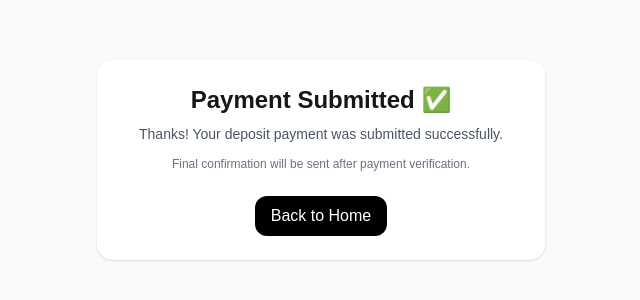
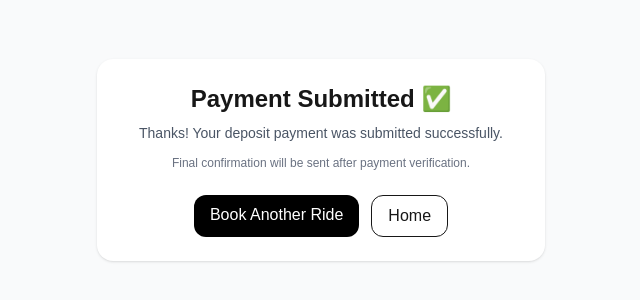
Before and after one commit to Nippie800/luxeboat-os, a Next.js app: page /payment/success in a window 1280 px wide. Shown: the part 240-540 px from the top of the page, without its empty margins (319-959 px from the left). Built offline with nearby package versions, Linux system fonts and the light colour scheme.

Commit message:
fix: suspense wrapper for useSearchParams on payment pages

```diff
--- a/src/app/payment/success/page.tsx
+++ b/src/app/payment/success/page.tsx
@@ -1,19 +1,19 @@
-"use client";
-
 import Link from "next/link";
-import { Suspense } from "react";
-import { useSearchParams } from "next/navigation";
 
 export const dynamic = "force-dynamic";
 
-function SuccessContent() {
-  const params = useSearchParams();
-  const bookingId = params.get("bookingId");
+export default function PaymentSuccessPage({
+  searchParams,
+}: {
+  searchParams: { bookingId?: string };
+}) {
+  const bookingId = searchParams.bookingId;
 
   return (
     <div className="min-h-screen bg-gray-50 flex items-center justify-center p-6">
       <div className="bg-white rounded-2xl shadow p-6 max-w-md w-full text-center">
         <h1 className="text-2xl font-semibold">Payment Submitted ✅</h1>
+
         <p className="text-sm text-gray-600 mt-2">
           Thanks! Your deposit payment was submitted successfully.
         </p>
@@ -29,18 +29,18 @@ function SuccessContent() {
           Final confirmation will be sent after payment verification.
         </p>
 
-        <Link href="/" className="inline-block mt-6 bg-black text-white px-4 py-2 rounded-xl">
-          Back to Home
-        </Link>
+        <div className="mt-6 flex justify-center gap-3">
+          <Link
+            href="/book"
+            className="bg-black text-white px-4 py-2 rounded-xl"
+          >
+            Book Another Ride
+          </Link>
+          <Link href="/" className="border px-4 py-2 rounded-xl">
+            Home
+          </Link>
+        </div>
       </div>
     </div>
   );
 }
-
-export default function PaymentSuccessPage() {
-  return (
-    <Suspense fallback={<div className="min-h-screen flex items-center justify-center">Loading…</div>}>
-      <SuccessContent />
-    </Suspense>
-  );
-}
```
